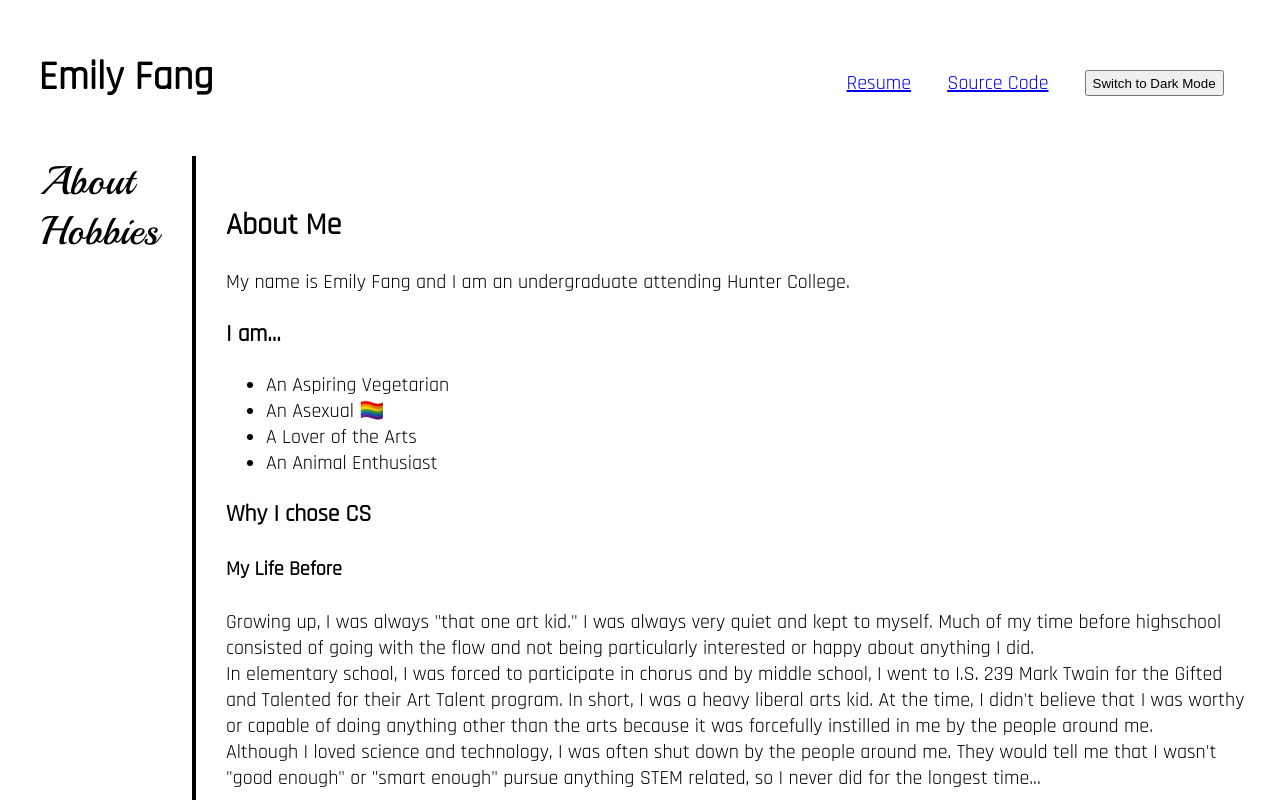
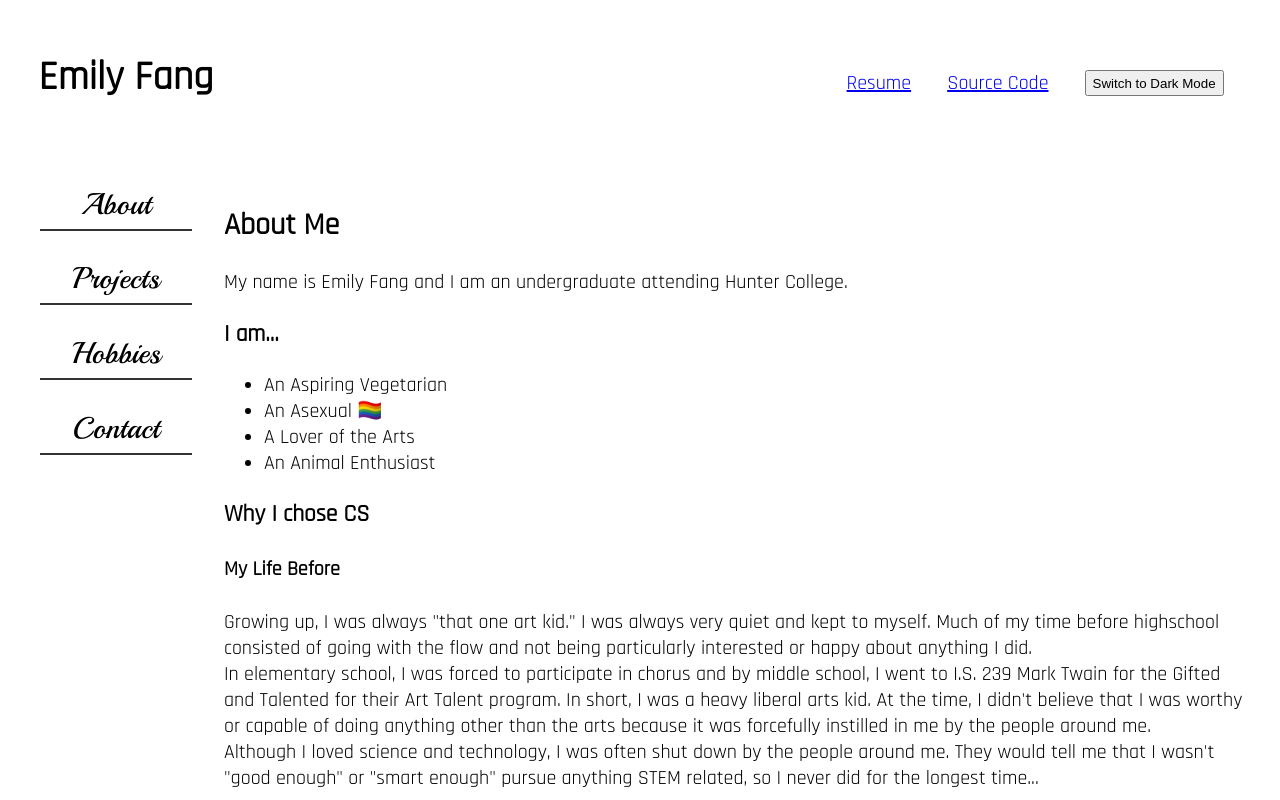
Before and after one commit to ef1301/ef1301.github.io, a React (Create React App) app: page / in a window 1280 px wide. Shown: the top 800 px of the page. Built offline with nearby package versions, Linux system fonts and the light colour scheme.

Commit message:
hover nav animations

```diff
--- a/package.json
+++ b/package.json
@@ -4,6 +4,7 @@
   "version": "0.1.0",
   "private": true,
   "dependencies": {
+    "@mojs/core": "^1.1.0",
     "@testing-library/jest-dom": "^5.12.0",
     "@testing-library/react": "^11.2.7",
     "@testing-library/user-event": "^12.8.3",
--- a/src/App.js
+++ b/src/App.js
@@ -1,5 +1,6 @@
 import React, {useState, useRef} from 'react';
 import './styles/functional.css';
+import './styles/responsive.css';
 //Components
 import About from './components/containers/About.js';
 //import Projects from './components/containers/Projects.js';
--- a/src/components/functionalComponents/Navbar.jsx
+++ b/src/components/functionalComponents/Navbar.jsx
@@ -1,11 +1,57 @@
 import React from 'react';
+import mojs from "@mojs/core";
+
+function shootLines(e) {
+  console.log(e);
+  const itemDim = e.target.getBoundingClientRect(),
+        itemSize = {
+          x: itemDim.right - itemDim.left,
+          y: itemDim.bottom - itemDim.top,
+        },
+        shapes = ['line', 'zigzag'],
+        colors = ['#2FB5F3',
+                  '#FF0A47',
+                  '#FF0AC2',
+                  '#47FF0A'];
+
+  const chosenC = Math.floor(Math.random() * colors.length),
+        chosenS = Math.floor(Math.random() * shapes.length);
+
+  // create shape
+  const burst = new mojs.Burst({
+    left: itemDim.left + (itemSize.x/2),
+    top: itemDim.top + (itemSize.y/2),
+    radiusX: itemSize.x,
+    radiusY: itemSize.y,
+    count: 10,
+
+    children: {
+      shape: shapes[chosenS],
+      radius: 10,
+      scale: {0.8: 1},
+      fill: 'none',
+      points: 7,
+      stroke: colors[chosenC],
+      strokeDasharray: '100%',
+      strokeDashoffset: { '-100%' : '100%' },
+      duration: 350,
+      delay: 100,
+      easing: 'quad.out',
+      isShowEnd: false,
+    }
+  });
+
+  burst.play();
+}
 
 const Navbar = ({refs, scroll}) => {
   return (
     <nav>
       <ul id="nav-links">
-        <li onClick={scroll.scrollToAbout}>About</li>
-        <li onClick={scroll.scrollToHobbies}>Hobbies</li>
+        <li onClick={scroll.scrollToAbout}><a onMouseEnter={shootLines} >About</a></li>
+        <li><a onMouseEnter={shootLines}>Projects</a></li>
+        <li onClick={scroll.scrollToHobbies}><a onMouseEnter={shootLines}>Hobbies</a></li>
+        <li><a onMouseEnter={shootLines}>Contact</a></li>
       </ul>
     </nav>
   );
--- a/src/styles/functional.css
+++ b/src/styles/functional.css
@@ -24,8 +24,7 @@ header li, #dark-mode {
 nav {
     width: 15%;
     font-family: Playball;
-    font-size: 2em;
-    border-right: solid black .1em;
+    font-size: 1.5em;
 }
 
 #nav-links {
@@ -33,8 +32,54 @@ nav {
     margin: auto;
 }
 
+#nav-links a:hover {
+    color: red;
+}
+
+#nav-links a:nth-child(2n):hover {
+    color: blue;
+}
+
+#nav-links a:nth-child(3n):hover {
+    color: yellow;
+}
+
 #page-body {
     margin: auto;
     width: 80%;
     padding: 2%;
 }
+
+#nav-links li {
+    text-align: center;
+    position: relative;
+    text-decoration: none;
+    padding: 0.2em 0.05em;
+    border-bottom: 2px solid #333333;
+    margin: 15% 0;
+}
+
+#nav-links li:after {
+    content: '';
+    display: block;
+    position: absolute;
+    top: 100%;
+    right: 0;
+    bottom: 0;
+    left: 0;
+    background: #333333;
+    z-index: -1;
+    transition: all 0.1s cubic-bezier(0.000, 0.590, 1.000, 0.260);
+}
+
+#nav-links li:hover:after {
+    content: '';
+    display: block;
+    position: absolute;
+    top: 0;
+    right: 0;
+    bottom: 0;
+    left: 0;
+    background: #333333;
+    z-index: -1;
+}
--- /dev/null
+++ b/src/styles/responsive.css
@@ -0,0 +1,14 @@
+@media screen and (max-width: 1200px) {
+    nav {
+        width: 25%;
+    }
+    #page-body {
+        width: 70%;
+    }
+}
+
+@media screen and (max-width: 800px) {
+    nav, #page-body {
+        width: 100%;
+    }
+}
```
Also changed, not shown: 9 other files (tests, documents, lock files or other folders).
